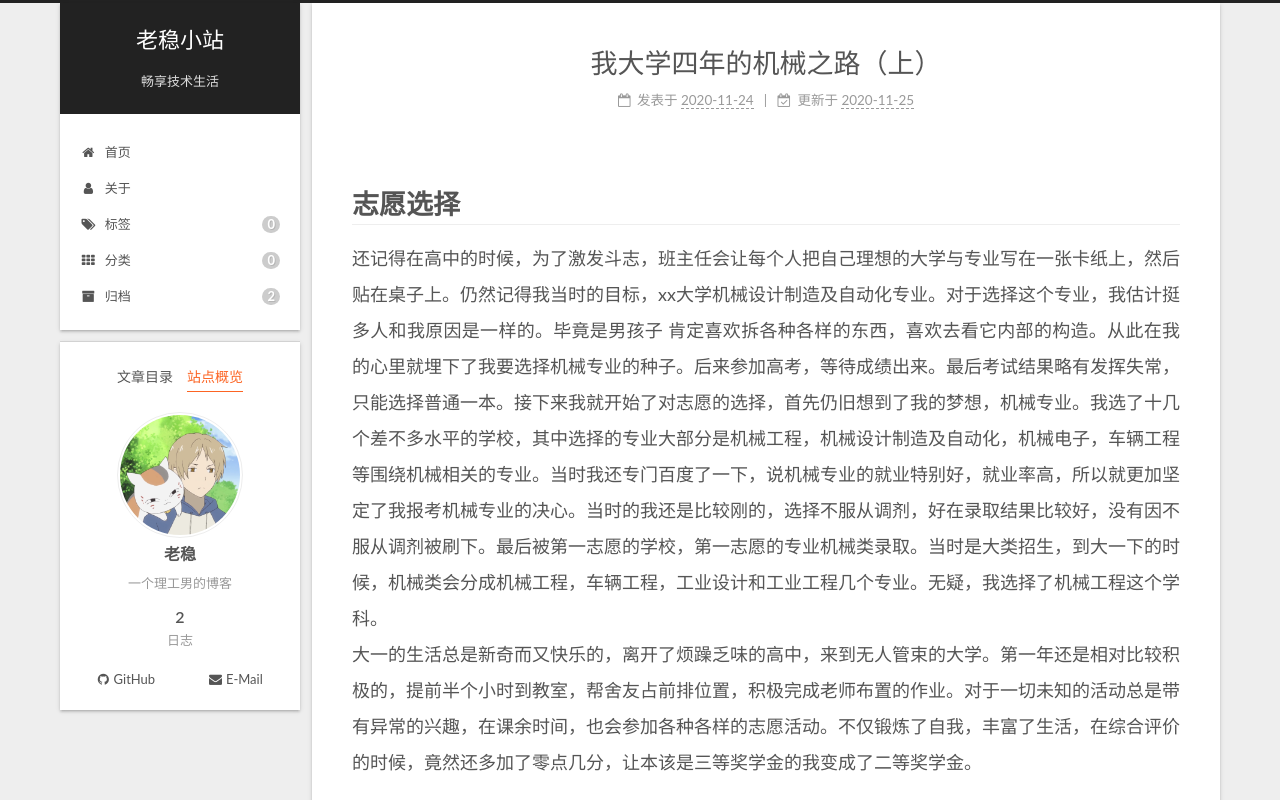
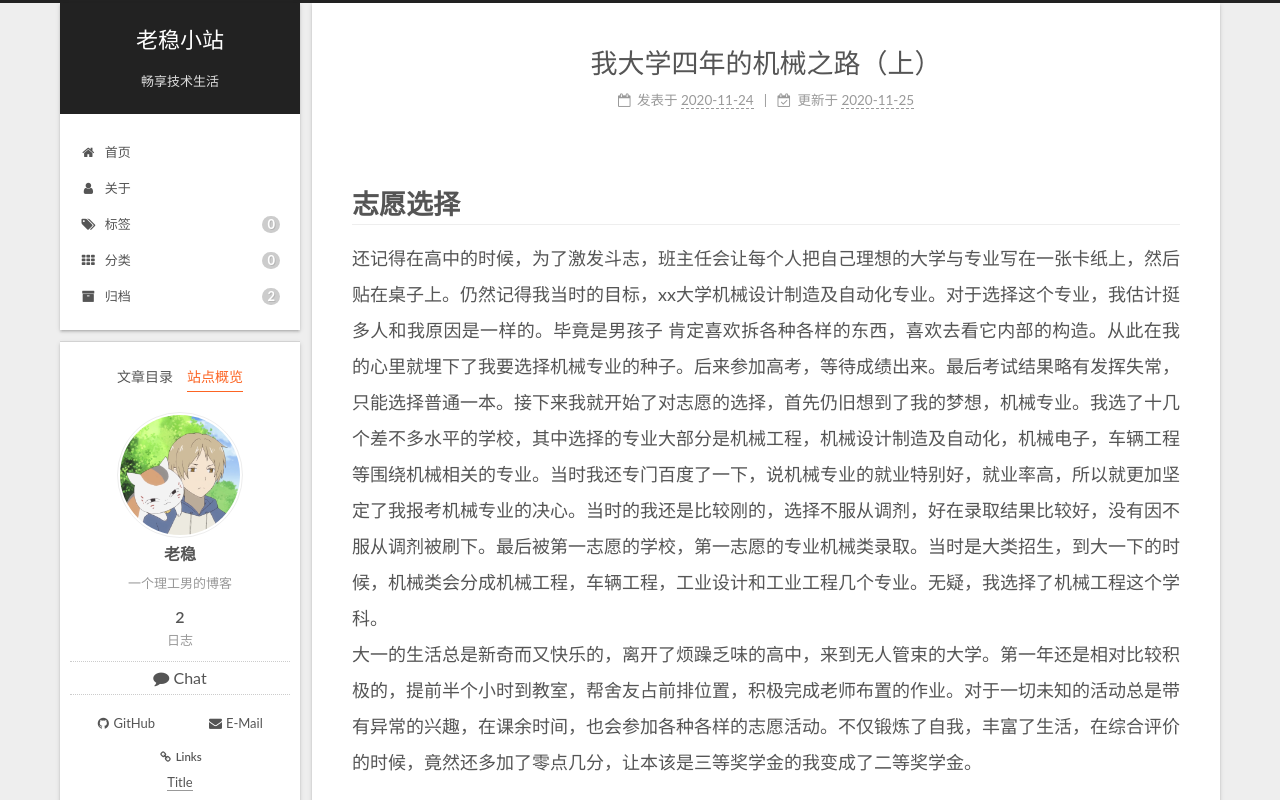
Before and after one commit to ucaslei/ucaslei.github.io, a plain HTML site: page 2020/11/24/第一篇/index.html in a window 1280 px wide. Both pictures are taken after a click on the item "站点概览". Shown: the top 800 px of the page. Drawn offline with nearby package versions, Linux system fonts and the light colour scheme.

Commit message:
Site updated: 2020-11-25 10:46:41

```diff
--- a/2020/11/24/第一篇/index.html
+++ b/2020/11/24/第一篇/index.html
@@ -351,6 +351,10 @@
       </div>
   </nav>
 </div>
+  <div class="sidebar-button motion-element"><i class="fa fa-comment"></i>
+    Chat
+  </a>
+  </div>
   <div class="links-of-author motion-element">
       <span class="links-of-author-item">
         <a href="https://github.com/ucas-zhanglei" title="GitHub → https:&#x2F;&#x2F;github.com&#x2F;ucas-zhanglei" rel="noopener" target="_blank"><i class="fa fa-fw fa-github"></i>GitHub</a>
@@ -361,6 +365,17 @@
   </div>
 
 
+  <div class="links-of-blogroll motion-element">
+    <div class="links-of-blogroll-title">
+      <i class="fa fa-fw fa-link"></i>
+      Links
+    </div>
+    <ul class="links-of-blogroll-list">
+        <li class="links-of-blogroll-item">
+          <a href="http://yoursite.com/" title="http:&#x2F;&#x2F;yoursite.com" rel="noopener" target="_blank">Title</a>
+        </li>
+    </ul>
+  </div>
 
       </div>
 
--- a/css/main.css
+++ b/css/main.css
@@ -1179,7 +1179,7 @@ pre .javascript .function {
 }
 .links-of-author a::before,
 .links-of-author span.exturl::before {
-  background: #5ea122;
+  background: #414e6c;
   border-radius: 50%;
   content: ' ';
   display: inline-block;
```
Also changed, not shown: 2020/11/25/我的机械之路下/index.html (+15 -0 lines), about/index.html (+15 -0 lines), archives/2020/11/index.html (+15 -0 lines), archives/2020/index.html (+15 -0 lines), archives/index.html (+15 -0 lines), index.html (+15 -0 lines).
